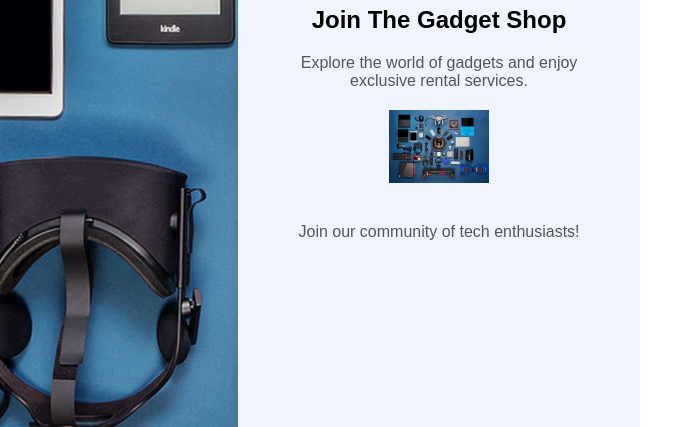
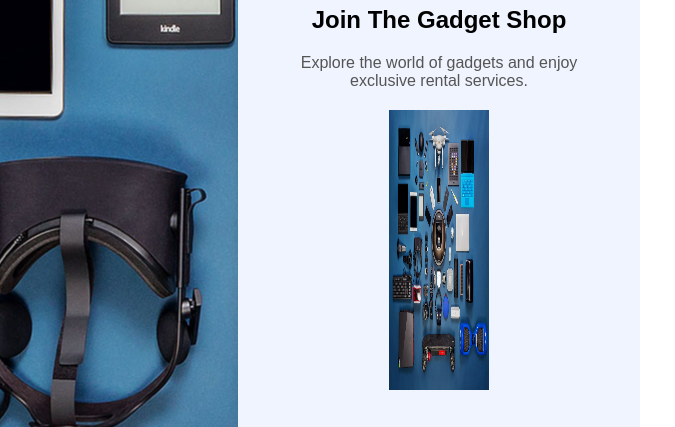
Before and after one commit to waqar074/thegadgetshop.github.io, a plain HTML site: page signup.html in a window 1280 px wide. Shown: the part 155-582 px from the top of the page, 0-675 px from the left. Drawn offline with Linux system fonts and the light colour scheme.

Commit message:
Update signup.html

```diff
--- a/signup.html
+++ b/signup.html
@@ -14,7 +14,7 @@
             <div class="signup-left">
                 <h2>Join The Gadget Shop</h2>
                 <p>Explore the world of gadgets and enjoy exclusive rental services.</p>
-                <img src="photo/theme.jpg" alt="Gadget Shop Illustration" />
+                <img src="photo/theme.jpg" alt="Gadget Shop Illustration" width="216" height="280"/>
                 <p>Join our community of tech enthusiasts!</p>
             </div>
             <div class="signup-right">
```
